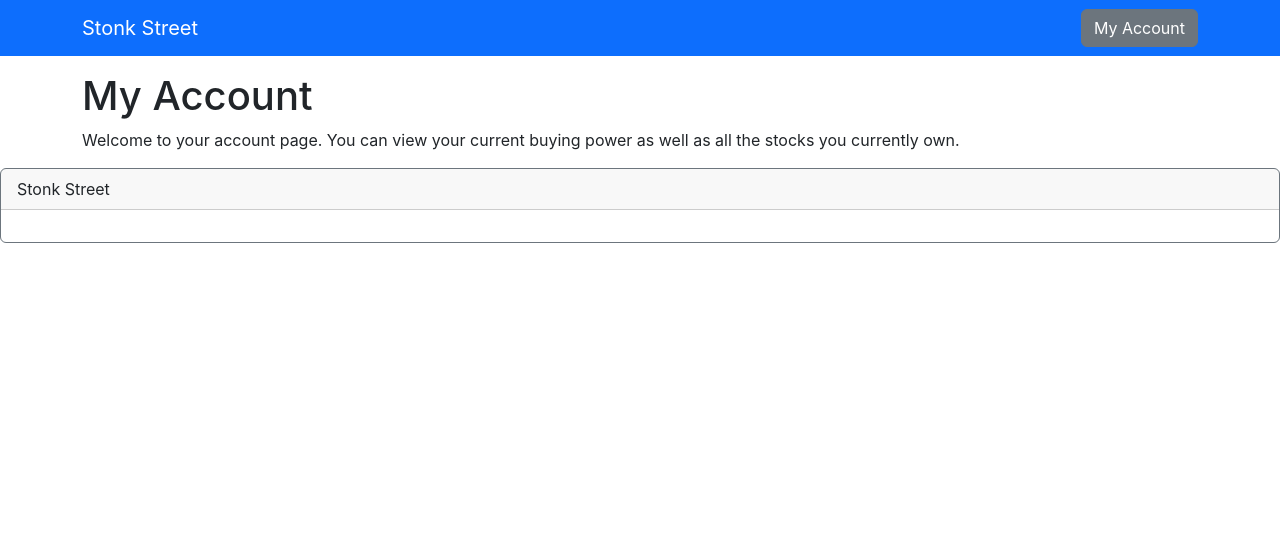
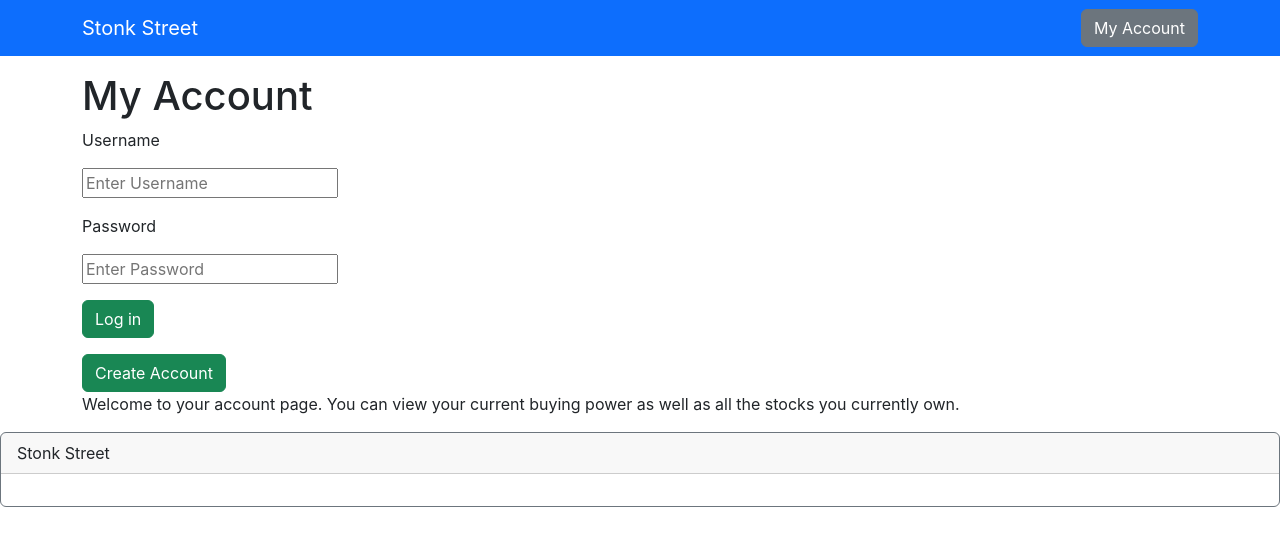
Before and after one commit to saltcam/460Stonks, a React (Create React App) app in the folder frontend/: page /account in a window 1280 px wide. Shown: the top 546 px of the page. Built offline with nearby package versions, Linux system fonts and the light colour scheme.

Commit message:
Added accounts

```diff
--- a/frontend/src/components/MyAccount.js
+++ b/frontend/src/components/MyAccount.js
@@ -1,12 +1,29 @@
 import React from 'react';
 
 function MyAccount() {
+
   return (
-    <div className="container">
-      <h1>My Account</h1>
-      <p>Welcome to your account page. You can view your current buying power as well as all the stocks you currently own.</p>
-      {/* Add more account-related content here */}
-    </div>
+      <div className="container">
+          <h1>My Account</h1>
+          <form action="">
+              <div className='mb-3'>
+                  <label htmlFor="username">Username</label>
+                  <p></p>
+                  <input type="username" placeholder='Enter Username'/>
+              </div>
+              <div className='mb-3'>
+                  <label htmlFor="password">Password</label>
+                  <p></p>
+                  <input type="password" placeholder='Enter Password'/>
+              </div>
+              <button className='btn btn-success'>Log in</button>
+              <p></p>
+              <button className='btn btn-success'>Create Account</button>
+          </form>
+          <p>Welcome to your account page. You can view your current buying power as well as all the stocks you
+              currently own.</p>
+          {/* Add more account-related content here */}
+      </div>
   );
 }
 
```
